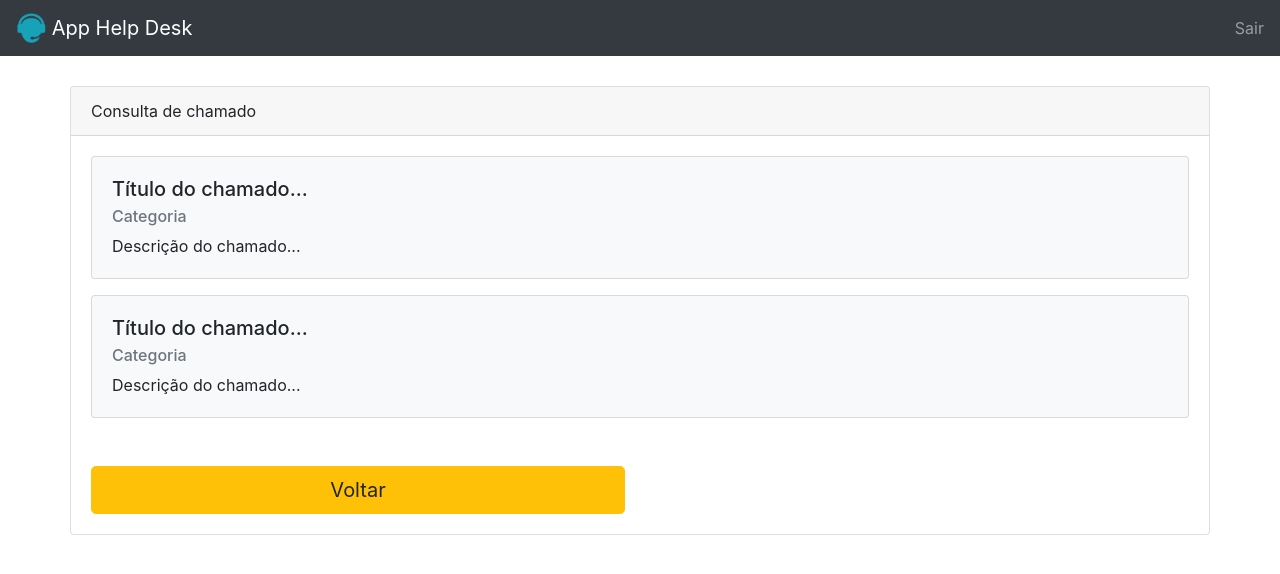
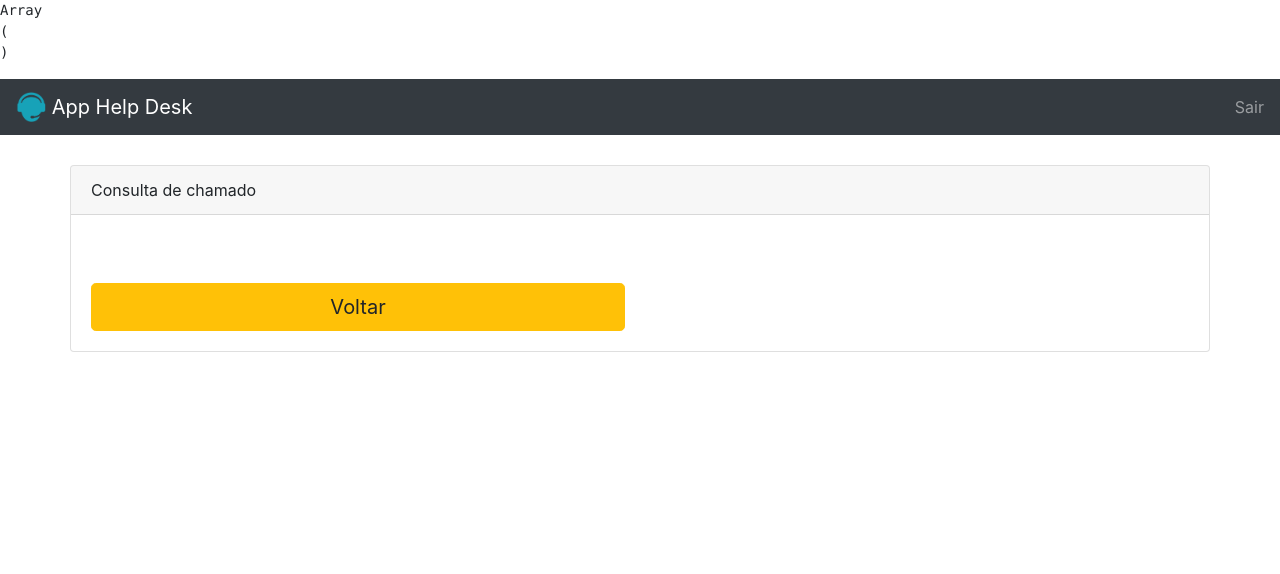
Before and after one commit to Celso-jr15/training, a PHP site: page /consultar_chamado.php in a window 1280 px wide. Shown: the top 574 px of the page. Run offline with PHP 8.4, Linux system fonts and the light colour scheme; the visitor is signed in with stand-in values (Sample User, id 1).

Commit message:
[App_help_desk] Abrir chamados e registrar (em arquivo)

```diff
--- a/app_help_desk/consultar_chamado.php
+++ b/app_help_desk/consultar_chamado.php
@@ -1,5 +1,23 @@
 <?php
   require_once("validar_acesso.php");
+?>
+<?php
+  $chamados = array();
+
+  $arquivo = fopen('arquivo.hd', 'r');
+
+
+  while (!feof($arquivo)){
+     $registro = fgets($arquivo);
+     $chamados[] = $registro;
+  }
+  fclose($arquivo);
+
+  echo '<pre>';
+  print_r($chamados);
+  echo '</pre>';
+
+
 ?>
 
 <html>
@@ -20,7 +38,7 @@
 
   <body>
 
-  <?php
+      <?php
       include_once("navbar.php");
       ?>
 
@@ -35,23 +53,19 @@
 
             <div class="card-body">
 
+            <? foreach($chamados as $chamado) { ?>
+              <?= print_r($chamado);?>
+
+
               <div class="card mb-3 bg-light">
                 <div class="card-body">
-                  <h5 class="card-title">Título do chamado...</h5>
-                  <h6 class="card-subtitle mb-2 text-muted">Categoria</h6>
-                  <p class="card-text">Descrição do chamado...</p>
+                  <h5 class="card-title">x</h5>
+                  <h6 class="card-subtitle mb-2 text-muted">y</h6>
+                  <p class="card-text">z</p>
 
                 </div>
               </div>
-
-              <div class="card mb-3 bg-light">
-                <div class="card-body">
-                  <h5 class="card-title">Título do chamado...</h5>
-                  <h6 class="card-subtitle mb-2 text-muted">Categoria</h6>
-                  <p class="card-text">Descrição do chamado...</p>
-
-                </div>
-              </div>
+            <? } ?>
 
               <div class="row mt-5">
                 <div class="col-6">
--- a/app_help_desk/navbar.php
+++ b/app_help_desk/navbar.php
@@ -3,6 +3,11 @@
         <img src="logo.png" width="30" height="30" class="d-inline-block align-top" alt="">
         App Help Desk
       </a>
+
+
+
+
+
       <ul class="navbar-nav">
         <li class="nav-item">
             <a class="nav-link" href="logoff.php">Sair</a>
```
Also changed, not shown: app_help_desk/abrir_chamado.php (+4 -4 lines), app_help_desk/registrar_chamado.php (added, +13 -0 lines), 2 other files.
